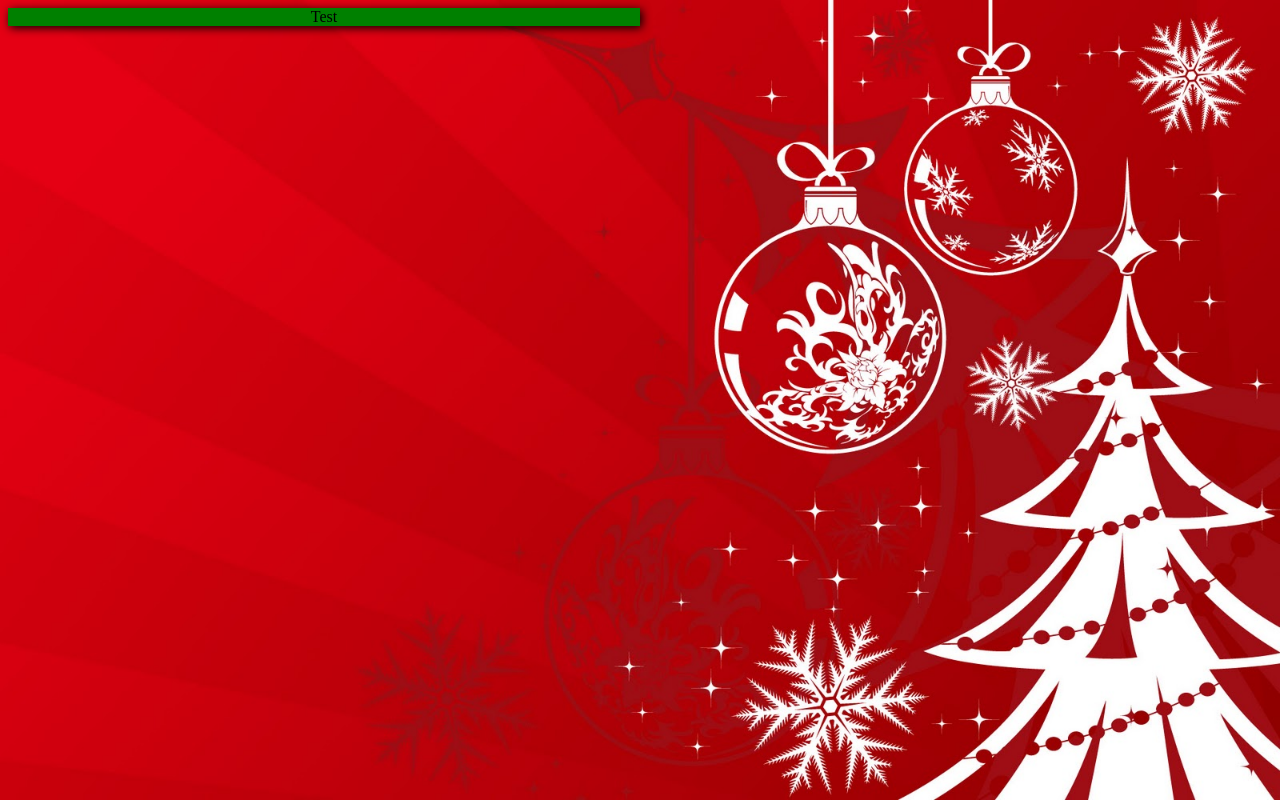
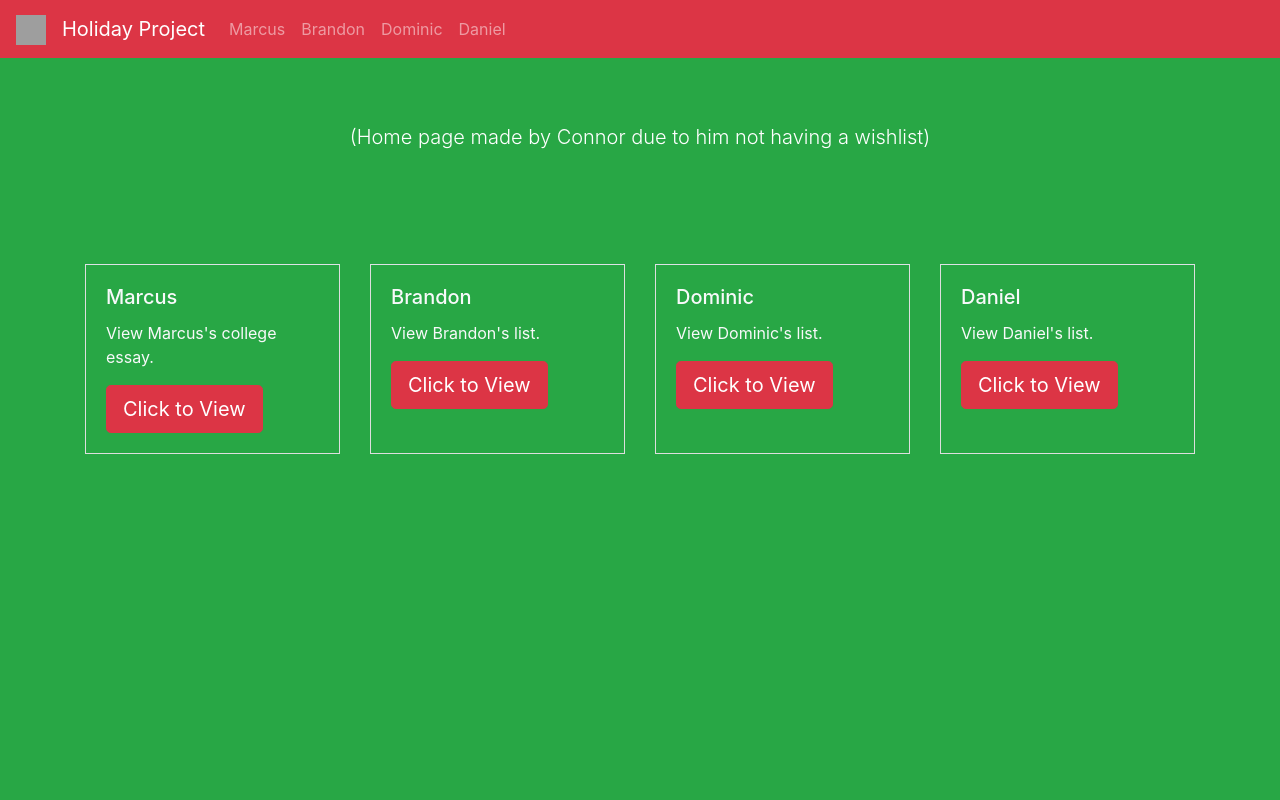
Before and after one commit to cmurphy227WM/holiday-project, a plain HTML site: page index.html in a window 1280 px wide. Drawn offline with nearby package versions, Linux system fonts and the light colour scheme; grey boxes are pictures that could not be loaded.

Commit message:
Finished home page

```diff
--- a/index.html
+++ b/index.html
@@ -3,10 +3,72 @@
 <head>
     <meta charset="UTF-8">
     <meta name="viewport" content="width=device-width, initial-scale=1.0">
-    <link href="menu.css" rel="stylesheet">
-    <title>Home</title>
+    <meta http-equiv="X-UA-Compatible" content="ie=edge">
+    <title>Holiday Project</title>
+    <link rel="stylesheet" href="https://stackpath.bootstrapcdn.com/bootstrap/4.5.2/css/bootstrap.min.css" integrity="sha384-JcKb8q3iqJ61gNV9KGb8thSsNjpSL0n8PARn9HuZOnIxN0hoP+VmmDGMN5t9UJ0Z" crossorigin="anonymous">
+    <style type="text/css">
+        body { background: #28a745 !important; } /* Adding !important forces the browser to overwrite the default style applied by Bootstrap */
+     </style>
 </head>
 <body>
-    <p id="info">Test</p>
+    <nav class="navbar navbar-expand-lg navbar-dark bg-danger"> <!--Navbar code-->
+        <a class="navbar-brand" href="index.html">
+            <img src="https://cdn4.iconfinder.com/data/icons/holiday-hat/296/hat-02-512.png" width="30" height="30" alt="" loading="lazy">
+        </a>
+        <a class="navbar-brand" href="index.html">Holiday Project</a>
+        <button class="navbar-toggler" type="button" data-toggle="collapse" data-target="#navbarNavAltMarkup" aria-controls="navbarNavAltMarkup" aria-expanded="false" aria-label="Toggle navigation">
+          <span class="navbar-toggler-icon"></span>
+        </button>
+        <div class="collapse navbar-collapse" id="navbarNavAltMarkup">
+          <div class="navbar-nav">
+            <a class="nav-link" href="marcWishlist.html">Marcus</a>
+            <a class="nav-link" href=".html">Brandon</a>
+            <a class="nav-link" href=".html">Dominic</a>
+            <a class="nav-link" href=".html">Daniel</a>
+          </div>
+        </div>
+      </nav>
+
+    <container class="text-sm-center"> <!--Jumbotron at top of page-->
+      <div class="jumbotron jumbotron-fluid bg-success text-white">
+            <p class="lead">(Home page made by Connor due to him not having a wishlist)</p>
+      </div>
+    </container>
+
+    <div class="container">
+    <div class="card-deck">
+        <div class="card border-top rounded-0"> <!--First card code that links to Items page, with centered image-->
+      <div class="card-body bg-success text-light">
+          <h5 class="card-title">Marcus</h5>
+          <p class="card-text">View Marcus's college essay.</p>
+          <a href=".html" class="btn btn-danger btn-lg" role="button" aria-pressed="true">Click to View</a>
+      </div>
+      </div>
+      <div class="card border-top rounded-0"> <!--First card code that links to Items page, with centered image-->
+        <div class="card-body bg-success text-light">
+            <h5 class="card-title">Brandon</h5>
+            <p class="card-text">View Brandon's list.</p>
+            <a href=".html" class="btn btn-danger btn-lg" role="button" aria-pressed="true">Click to View</a>
+        </div>
+        </div>
+        <div class="card border-top rounded-0"> <!--First card code that links to Items page, with centered image-->
+            <div class="card-body bg-success text-light">
+                <h5 class="card-title">Dominic</h5>
+                <p class="card-text">View Dominic's list.</p>
+                <a href=".html" class="btn btn-danger btn-lg" role="button" aria-pressed="true">Click to View</a>
+            </div>
+            </div>
+            <div class="card border-top rounded-0"> <!--First card code that links to Items page, with centered image-->
+                <div class="card-body bg-success text-light">
+                    <h5 class="card-title">Daniel</h5>
+                    <p class="card-text">View Daniel's list.</p>
+                    <a href=".html" class="btn btn-danger btn-lg" role="button" aria-pressed="true">Click to View</a>
+                </div>
+                </div>
+    </div>
+
+    <script src="https://code.jquery.com/jquery-3.5.1.slim.min.js" integrity="sha384-DfXdz2htPH0lsSSs5nCTpuj/zy4C+OGpamoFVy38MVBnE+IbbVYUew+OrCXaRkfj" crossorigin="anonymous"></script>
+    <script src="https://cdn.jsdelivr.net/npm/popper.js@1.16.1/dist/umd/popper.min.js" integrity="sha384-9/reFTGAW83EW2RDu2S0VKaIzap3H66lZH81PoYlFhbGU+6BZp6G7niu735Sk7lN" crossorigin="anonymous"></script>
+    <script src="https://stackpath.bootstrapcdn.com/bootstrap/4.5.2/js/bootstrap.min.js" integrity="sha384-B4gt1jrGC7Jh4AgTPSdUtOBvfO8shuf57BaghqFfPlYxofvL8/KUEfYiJOMMV+rV" crossorigin="anonymous"></script>
 </body>
 </html>
--- a/menu.css
+++ /dev/null
@@ -1,16 +0,0 @@
-html{
-    background: url(holidaybg.jpg) fixed no-repeat;
-    background-size: cover;
-    background-position: right center;
- }
-
- #info{
-    margin: 4px;
-    border-color: #C22E37;
-    background-color: green;
-    width: 50%;
-    text-align: center;
-    margin-left: 0px;
-    margin-right: auto;
-    box-shadow: 2px 2px 10px black;
-}
```
